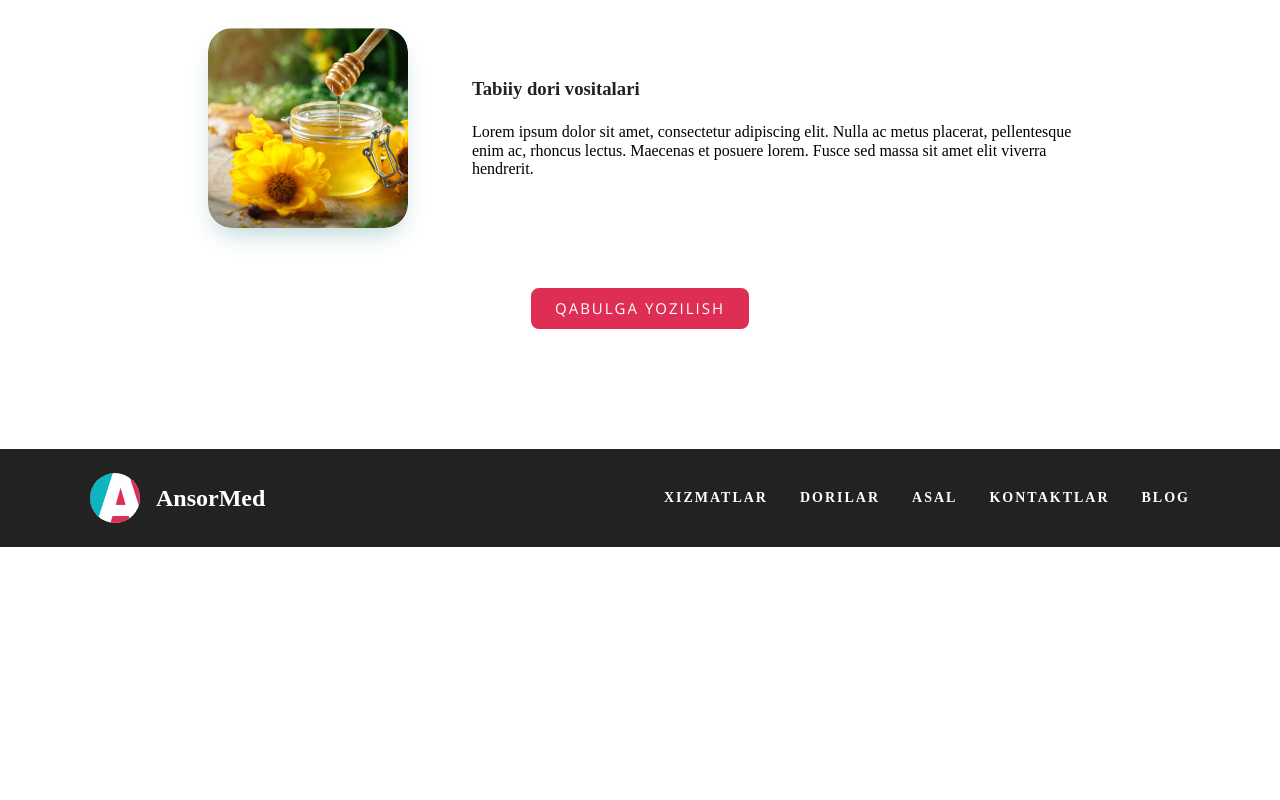
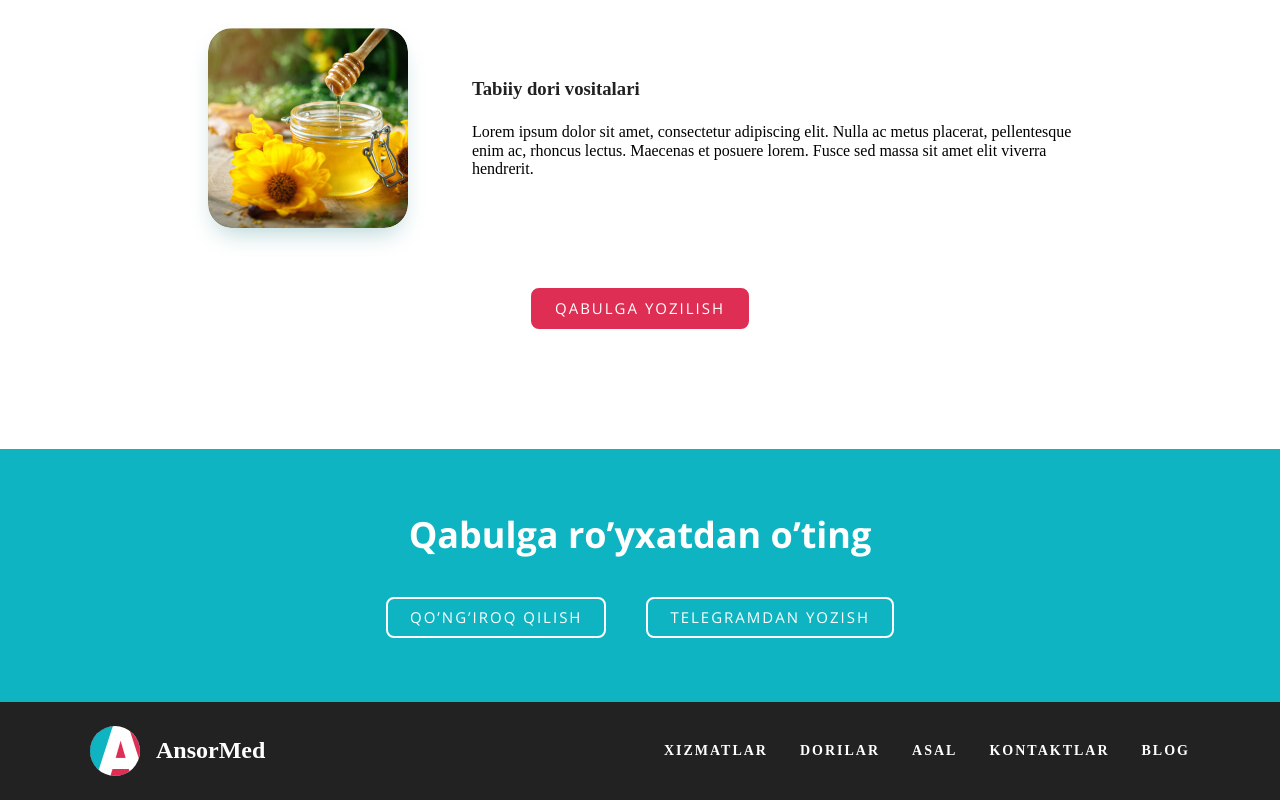
Before and after one commit to najmiddinabdullaev/AnsorMed, a plain HTML site: page index.html in a window 1280 px wide. Shown: the part 1599-2399 px from the top of the page. Before the commit the page ends 2146 px from the top, so only its background shows below. Drawn offline with nearby package versions, Linux system fonts and the light colour scheme.

Commit message:
Add cta section Add links to cta section

```diff
--- a/css/styles.css
+++ b/css/styles.css
@@ -1,5 +1,9 @@
 * {
 box-sizing: border-box;
+}
+
+html{
+  scroll-behavior: smooth;
 }
 
 .body {
@@ -159,6 +163,18 @@ color: white;
   opacity: 1;
 }
 
+.main-link-outline{
+  border-color: #fff;
+  background-color: transparent;
+  color: #fff;
+}
+
+.main-link-outline:hover{
+  border-color: transparent;
+  background-color: #DE2E54;
+  color: #fff;
+}
+
 /* Hero */
 
 .hero{
@@ -260,6 +276,35 @@ margin-bottom: 80px;
   justify-content: center;
 }
 
+
+/* CTA */
+
+.cta{
+  padding-top: 64px;
+  padding-bottom: 64px;
+  background-color: #0EB4C1;
+  color: #fff;
+}
+
+.cta-heading{
+  margin-top: 0;
+  margin-bottom: 40px;
+  font-size: 36px;
+  line-height: 1.2;
+  font-family: "Open Sans", "Arial", sans-serif;
+  text-align: center;
+}
+
+.cta-links{
+  display: flex;
+  justify-content: center;
+  align-items: center;
+}
+
+.cta-links-item:not(:last-child) {
+  margin-right: 40px
+}
+
 /* Site footer */
 
 
--- a/index.html
+++ b/index.html
@@ -41,7 +41,7 @@
           <li class="sitenav-item"><a class="sitenav-link" href="#">Blog</a></li>
         </ul>
       </nav>
-      <a class="main-link" href="#">Qabulga yozilish</a>
+      <a class="main-link" href="#index-cta">Qabulga yozilish</a>
     </div>
   </header>
 
@@ -54,7 +54,7 @@
        <div class="hero-content">
         <h2 class="hero-heading">Tabiiy davolash usullari yordamida kasalliklardan xalos bo’ling.</h2>
         <p class="hero-text">Hijoma, manual terapiya, zuluk va turli tabiiy giyohlar eng ko’p uchraydigan kasalliklarni yengishda yordam beradi. Sog’ligingizni o’z ishining professionallariga ishonib topshiring.</p>
-        <a class="main-link main-link-solid" href="#">Qabulga yozilish</a>
+        <a class="main-link main-link-solid" href="#index-cta">Qabulga yozilish</a>
        </div>
        <img class="hero-img" src="img/hero-img.png" alt="Ulug'bek Azamatov" width="423" height="504" srcset="img/hero-img.png 1x, img/hero-img@2x.png 2x">
       </div>
@@ -105,9 +105,21 @@
       </ul>
 
       <div class="index-services-actions">
-        <a class="main-link" href="#">Qabulga yozilish</a>
+        <a class="main-link" href="#index-cta">Qabulga yozilish</a>
       </div>
 
+    </div>
+  </section>
+
+
+  <!-- CTA -->
+  <section class="cta" id="index-cta">
+    <div class="container">
+      <h2 class="cta-heading">Qabulga ro’yxatdan o’ting</h2>
+      <div class="cta-links">
+        <a class="cta-links-item main-link main-link-outline" href="tel:+998901333344">Qo’ng’iroq qilish</a>
+        <a class="cta-links-item main-link main-link-outline" href="https://t.me/ansor_admin" target="_blank">Telegramdan yozish </a>
+      </div>
     </div>
   </section>
   </main>
```
